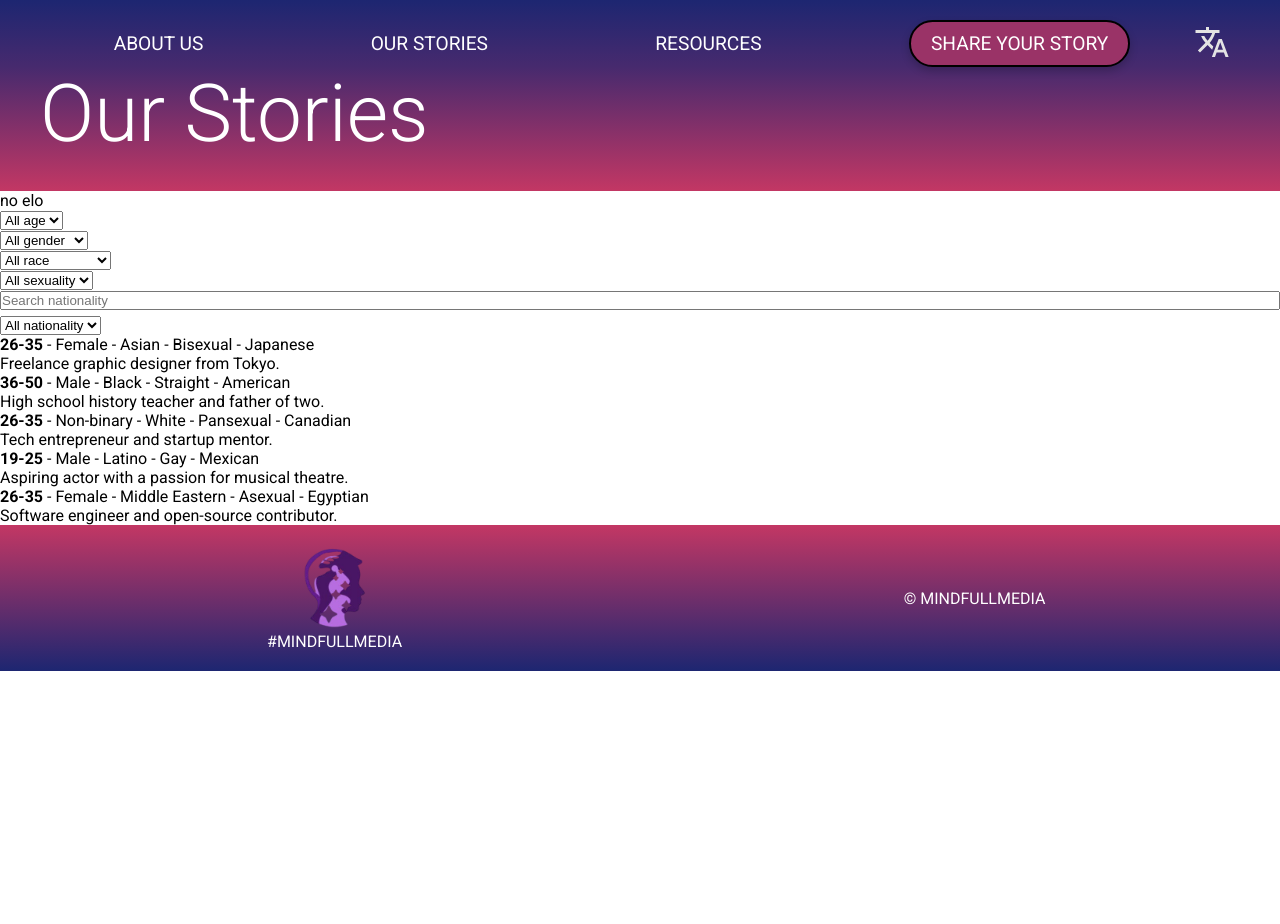
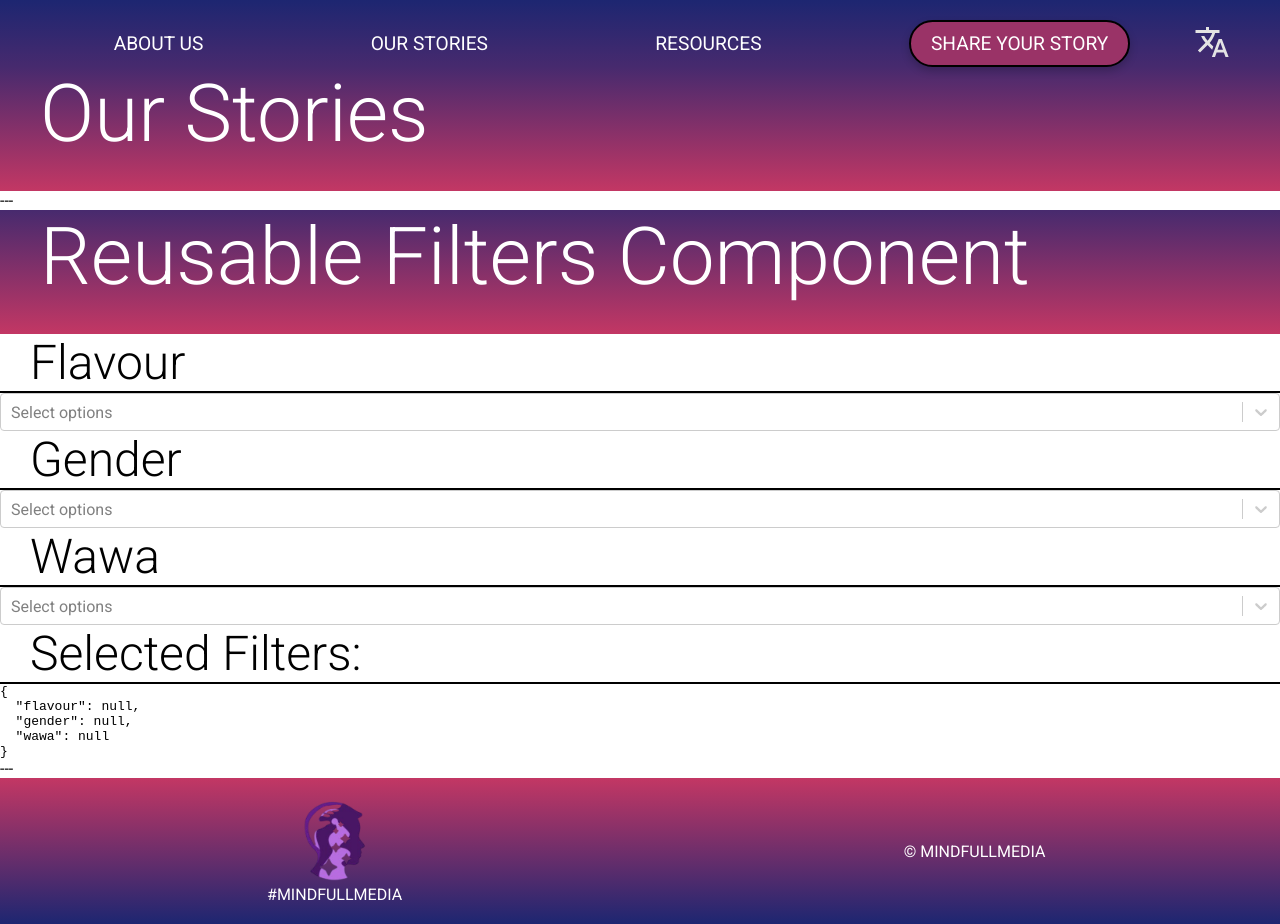
Before and after one commit to Xelo04/Mindful-Media, a React (Vite) app: page /our-stories in a window 1280 px wide. Before the commit the page ends 800 px from the top, so only its background shows below. Built offline with nearby package versions, Linux system fonts and the light colour scheme.

Commit message:
Add Filter component

```diff
--- a/package.json
+++ b/package.json
@@ -13,6 +13,7 @@
     "react": "^18.2.0",
     "react-dom": "^18.2.0",
     "react-router-dom": "^7.5.3",
+    "react-select": "^5.10.1",
     "sass": "^1.87.0"
   },
   "devDependencies": {
--- /dev/null
+++ b/src/components/filtered-list/FilteredList.tsx
@@ -0,0 +1,60 @@
+import { useState, useEffect } from "react";
+import Filter from "./filter/Filter";
+// import "./filterslist.scss";
+
+// Props for FiltersList
+interface FiltersListProps {
+  selectOptions: {
+    [key: string]: { value: string; label: string }[]; // Dynamic keys for filters
+  };
+  onFiltersChange: (filters: Record<string, any>) => void; // Callback to pass selected filters to the parent
+}
+
+const FiltersList = ({ selectOptions, onFiltersChange }: FiltersListProps) => {
+  // State to manage selected options for all filters
+  const [selectedFilters, setSelectedFilters] = useState<Record<string, any>>(
+    Object.keys(selectOptions).reduce((acc, key) => {
+      acc[key] = null; // Initialize each filter's state as null
+      return acc;
+    }, {} as Record<string, any>)
+  );
+
+  // Generic handler for filter changes
+  const handleFilterChange = (filterKey: string, selected: any) => {
+    const updatedFilters = {
+      ...selectedFilters,
+      [filterKey]: selected, // Update the state for the specific filter
+    };
+    setSelectedFilters(updatedFilters);
+
+    // Notify the parent about the updated filters
+    onFiltersChange(updatedFilters);
+  };
+
+  return (
+    <div className="filterslist">
+      <h1>Reusable Filters Component</h1>
+
+      {/* Dynamically render filters */}
+      {Object.entries(selectOptions).map(([filterKey, options]) => (
+        <div key={filterKey} className="filter-container">
+          <h2>{filterKey.charAt(0).toUpperCase() + filterKey.slice(1)}</h2>
+          <Filter
+            options={options}
+            onSelectionChange={(selected) =>
+              handleFilterChange(filterKey, selected)
+            }
+          />
+        </div>
+      ))}
+
+      {/* Display selected options */}
+      <div className="selected-filters">
+        <h2>Selected Filters:</h2>
+        <pre>{JSON.stringify(selectedFilters, null, 2)}</pre>
+      </div>
+    </div>
+  );
+};
+
+export default FiltersList;
--- /dev/null
+++ b/src/components/filtered-list/filter/Filter.tsx
@@ -0,0 +1,46 @@
+// The Filter component is a reusable multi-select dropdown built using the react-select library.
+// It allows users to select multiple options from a list and passes the selected options back
+// to the parent component via a callback function. The component is styled using SCSS
+// Props are: options - an array of objects with value and label properties - example: const options = [{ value: "chocolate", label: "Chocolate" }]
+// onSelectionChange - a callback function to handle the selected options
+
+import { useState } from "react";
+import Select from "react-select";
+import "./filter.scss";
+
+interface Option {
+  value: string;
+  label: string;
+}
+
+// Props for the Filter component
+interface FilterProps {
+  options: Option[];
+  onSelectionChange: (selectedOptions: Option[] | null) => void;
+}
+
+function Filter({ options, onSelectionChange }: FilterProps) {
+  const [selectedOptions, setSelectedOptions] = useState<Option[] | null>(null);
+
+  const handleChange = (newValue: unknown) => {
+    if (Array.isArray(newValue) || newValue === null) {
+      setSelectedOptions(newValue);
+      onSelectionChange(newValue);
+    }
+  };
+
+  return (
+    <div>
+      <Select
+        isMulti
+        classNamePrefix="select-filter"
+        options={options}
+        placeholder="Select options"
+        value={selectedOptions}
+        onChange={handleChange}
+      />
+    </div>
+  );
+}
+
+export default Filter;
--- /dev/null
+++ b/src/components/filtered-list/filter/filter.scss
@@ -0,0 +1,47 @@
+// Target the custom class prefix added by `classNamePrefix`
+.custom-select {
+  &__control {
+    background-color: white;
+    border: 1px solid #ccc;
+    box-shadow: none;
+
+    &:hover {
+      border-color: #888; // Add hover effect
+    }
+  }
+
+  &__option {
+    background-color: white;
+    color: #333;
+
+    &--is-focused {
+      background-color: #f0f0f0; // Background color when focused
+      color: #000; // Text color when focused
+    }
+
+    &--is-selected {
+      background-color: #ddd; // Background color when selected
+      color: #000; // Text color when selected
+    }
+  }
+
+  &__multi-value {
+    background-color: #eee; // Background for selected items
+    border: 1px solid #ccc;
+    border-radius: 4px;
+    padding: 2px 4px;
+
+    &__label {
+      color: #333; // Text color for selected items
+    }
+
+    &__remove {
+      color: #888; // Color for the remove icon
+      cursor: pointer;
+
+      &:hover {
+        color: #000; // Hover color for the remove icon
+      }
+    }
+  }
+}
--- a/src/components/filters-list/FiltersList.tsx
+++ /dev/null
@@ -1,106 +0,0 @@
-// The FiltersList component is a reusable and generic filterable list.
-// It dynamically generates filter dropdowns based on the provided filtersData and applies those filters to the data array.
-// The filtered results are rendered using a custom renderItem function provided by the parent component.
-// What needs to be implemented in the FiltersList component:
-// 1. data - The dataset array to be filtered - example: const data = [{ id: 1, name: "John"}];
-// 2. filtersData - An object containing filter categories as keys and their respective options as values - example: const filtersData = { age: ["0-18", "19-25"] };
-// 3. renderItem - A function that takes an item from the filtered data and returns a JSX element to render it - example: const renderItem = (item) => <div>{item.name}</div>;
-import { useState, useMemo } from "react";
-
-// Props for the FiltersList component.
-interface FiltersListProps<T> {
-  data: T[];
-  filtersData: Record<string, string[]>; // Filter categories and their options.
-  renderItem: (item: T) => JSX.Element; // Function to render each filtered item.
-}
-
-const FiltersList = <T extends Record<string, any>>({
-  data,
-  filtersData,
-  renderItem,
-}: FiltersListProps<T>) => {
-  // State to track the currently selected filter values.
-  const [filters, setFilters] = useState<Record<string, string>>(
-    Object.keys(filtersData).reduce((acc, key) => ({ ...acc, [key]: "" }), {})
-  );
-
-  // State to track the search input for the last dropdown.
-  const [searchTerm, setSearchTerm] = useState("");
-
-  // Updates the filter value for a specific key.
-  const handleFilterChange = (key: string, value: string) => {
-    setFilters((prev) => ({ ...prev, [key]: value }));
-  };
-
-  // Filters the data based on the currently selected filter values.
-  const filteredData = useMemo(() => {
-    return data.filter((item) =>
-      Object.entries(filters).every(([key, value]) =>
-        value === "" ? true : item[key] === value
-      )
-    );
-  }, [filters, data]);
-
-  return (
-    <div>
-      {/* Render filter dropdowns dynamically based on `filtersData`. */}
-      {Object.entries(filtersData).map(([key, options], index, array) => {
-        const isLastFilter = index === array.length - 1; // Check if it's the last filter.
-
-        return (
-          <div key={key} style={{ position: "relative" }}>
-            {isLastFilter ? (
-              <>
-                {/* Searchable dropdown for the last filter */}
-                <input
-                  type="text"
-                  placeholder={`Search ${key}`}
-                  value={searchTerm}
-                  onChange={(e) => setSearchTerm(e.target.value)}
-                  style={{ marginBottom: "5px", width: "100%" }}
-                />
-                <select
-                  value={filters[key]}
-                  onChange={(e) => handleFilterChange(key, e.target.value)}
-                >
-                  <option value="">All {key}</option>
-                  {options
-                    .filter((option) =>
-                      option.toLowerCase().includes(searchTerm.toLowerCase())
-                    )
-                    .map((option) => (
-                      <option key={option} value={option}>
-                        {option}
-                      </option>
-                    ))}
-                </select>
-              </>
-            ) : (
-              // Regular dropdown for other filters
-              <select
-                value={filters[key]}
-                onChange={(e) => handleFilterChange(key, e.target.value)}
-              >
-                <option value="">All {key}</option>
-                {options.map((option) => (
-                  <option key={option} value={option}>
-                    {option}
-                  </option>
-                ))}
-              </select>
-            )}
-          </div>
-        );
-      })}
-
-      {/* Render the filtered data using the `renderItem` function. */}
-      <ul>
-        {filteredData.map((item) => (
-          <li key={item.id}>{renderItem(item)}</li>
-        ))}
-      </ul>
-    </div>
-  );
-};
-
-export default FiltersList;
--- a/src/pages/our-stories/OurStories.tsx
+++ b/src/pages/our-stories/OurStories.tsx
@@ -1,4 +1,4 @@
-import FiltersList from "../../components/filters-list/FiltersList";
+import FilteredList from "../../components/filtered-list/FilteredList";
 
 import "./ourStories.scss";
 
@@ -68,23 +68,37 @@ const filtersData = {
   nationality: ["American", "Japanese", "Canadian", "Mexican", "Egyptian"],
 };
 
+const selectOptions = {
+  flavour: [
+    { value: "chocolate", label: "Chocolate" },
+    { value: "strawberry", label: "Strawberry" },
+    { value: "vanilla", label: "Vanilla" },
+  ],
+  gender: [
+    { value: "female", label: "Female" },
+    { value: "male", label: "Male" },
+    { value: "non-binary", label: "Non-binary" },
+  ],
+  wawa: [
+    { value: "female", label: "Female" },
+    { value: "male", label: "Male" },
+    { value: "non-binary", label: "Non-binary" },
+  ],
+};
+const handleFiltersChange = (filters: Record<string, any>) => {
+  console.log("Updated filters:", filters);
+};
+
 const OurStories = () => {
   return (
     <div className="ourStories">
       <h1>Our Stories</h1>
-      <span>no elo</span>
-      <FiltersList
-        data={data}
-        filtersData={filtersData}
-        renderItem={(item) => (
-          <>
-            <strong>{item.age}</strong> - {item.gender} - {item.race} -{" "}
-            {item.sexuality} - {item.nationality}
-            <br />
-            <p>{item.shortDescription}</p>
-          </>
-        )}
+      <span>---</span>
+      <FilteredList
+        selectOptions={selectOptions}
+        onFiltersChange={handleFiltersChange}
       />
+      <span>---</span>
     </div>
   );
 };
```
Also changed, not shown: 1 other file (tests, documents, lock files or other folders).
